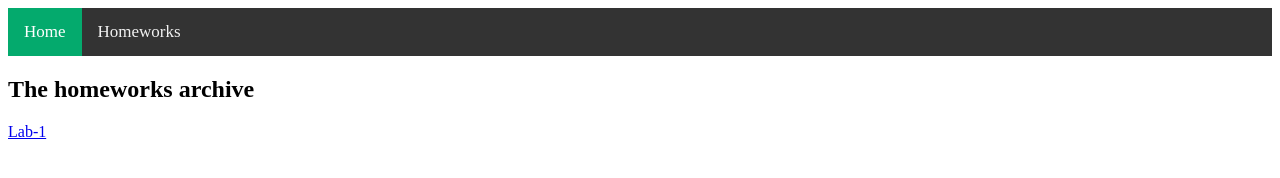
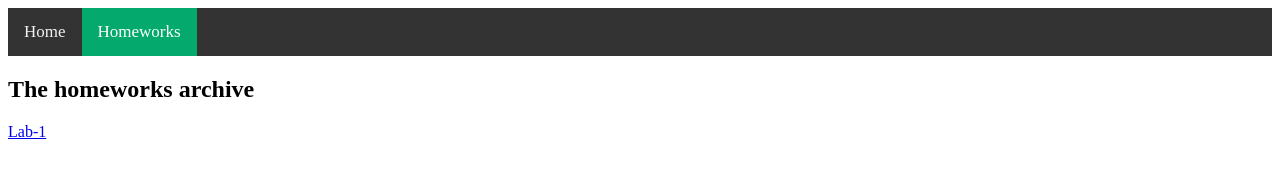
Before and after one commit to BranK179/brank179.github.io, a plain HTML site: page homeworks/index.html in a window 1280 px wide. Drawn offline with Linux system fonts and the light colour scheme.

Commit message:
Update index.html

```diff
--- a/homeworks/index.html
+++ b/homeworks/index.html
@@ -8,8 +8,8 @@
 
   <body>
     <div class="topnav">
-      <a class="active" href="/index.html">Home</a>
-      <a href="homeworks/index.html">Homeworks</a>
+      <a href="/index.html">Home</a>
+      <a class="active" href="homeworks/index.html">Homeworks</a>
     </div>
     <h2>The homeworks archive</h2>
     <nav>
```
